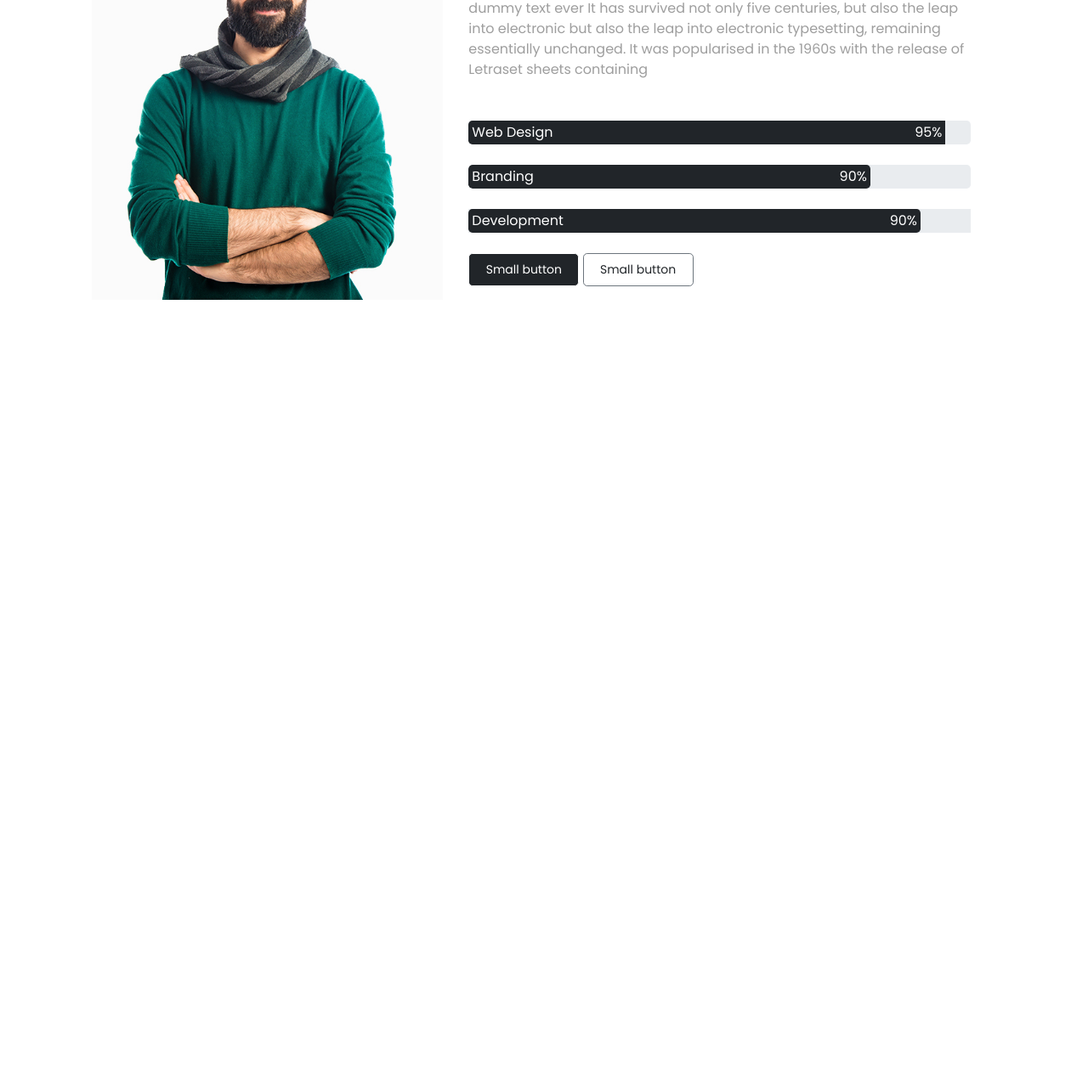
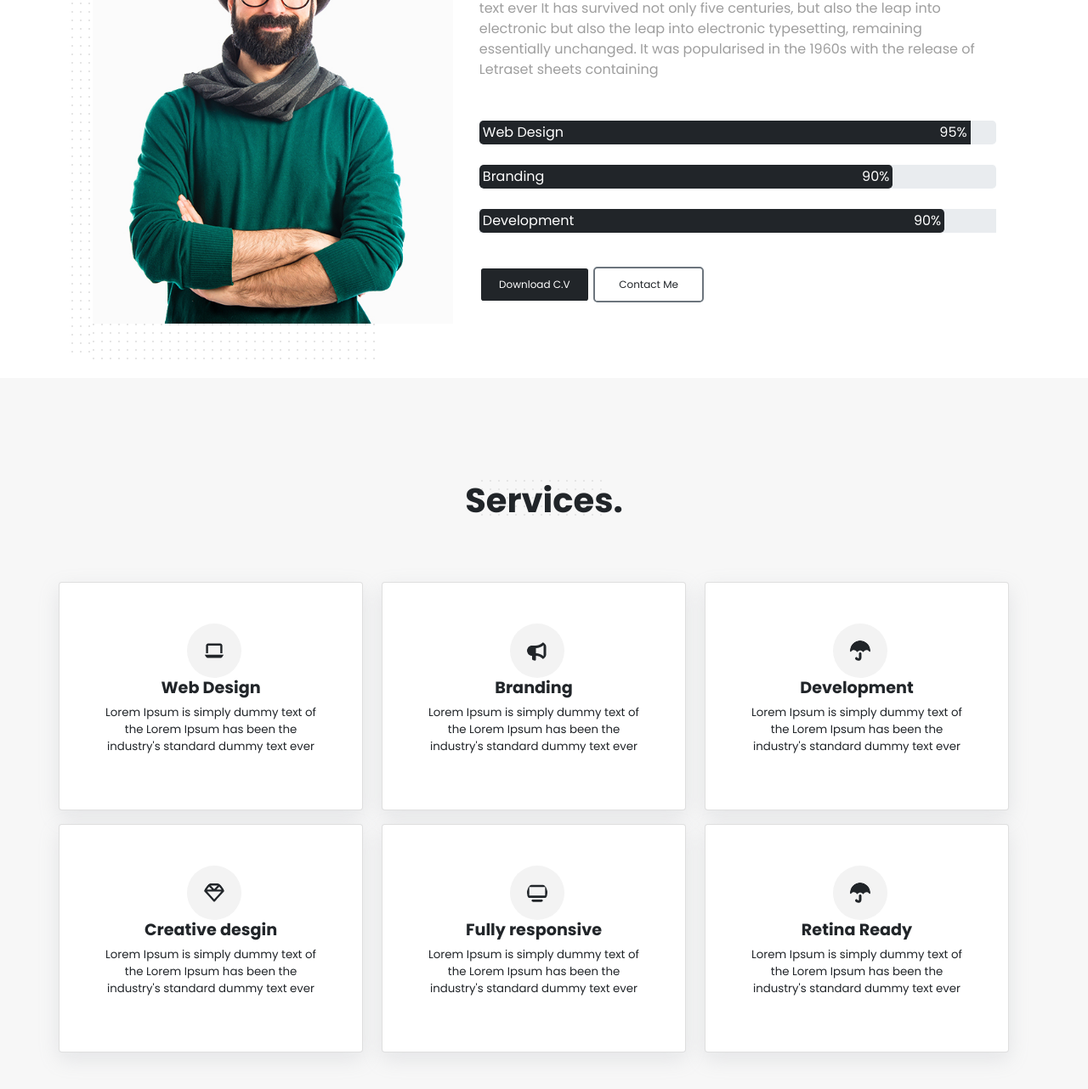
Before and after one commit to ayaarragab/Front-end_designs, a plain HTML site: page Larry_Daniels/index.html in a window 1280 px wide. Shown: the part 976-2258 px from the top of the page at 85% size. Before the commit the page ends 1600 px from the top, so only its background shows below. Drawn offline with Linux system fonts and the light colour scheme.

Commit message:
services

```diff
--- a/Larry_Daniels/css/style.css
+++ b/Larry_Daniels/css/style.css
@@ -178,6 +178,7 @@
 /* Start about */
 .about{
     height: fit-content;
+    background-color: white;
 }
 .col img{
     width: 80%;
@@ -205,18 +206,23 @@
     background-color: #212529;
     border-color: white;
     width: 130px;
+    font-size:0.75rem;
+    padding: 0.6rem;
+    border-width: 2.3px;
 }
 .abt-btns button:nth-of-type(2){
     background-color: white;
     color: #212529;
     width: 130px;
+    font-size:0.75rem;
+    padding: 0.6rem;
+    border-width: 2.3px;
 }
 .abt-btns button:nth-of-type(1):hover{
     animation: opacity 1.5s;
     background-color: white;
     color: #212529;
     border-color: #212529;
-
 }
 .abt-btns button:nth-of-type(2):hover{
     animation: opacity 1.5s;
@@ -233,7 +239,70 @@
         opacity: 100%;
     }
 }
+.dots-1{
+    background-image: url(../imgs/dots.png);
+    width: 80%;
+    height: 50px;
+}
+.dots-2{
+    background-image: url(../imgs/dots.png);
+    height: 85%;
+    width: 25px;
+    top: 115px;
+    left: -25px;
+}
 /* End about */
 /* Start Services */
-
+.dots-s{
+    background-image: url(../imgs/dots.png);
+    height: 50px;
+    width: 80%;
+}
+.services{
+    background-color: #f7f7f7;
+}
+.services-h1 h1{
+z-index: 2;
+font-weight: bold;
+}
+.card-icon svg{
+    padding: 20px;
+    margin-left: 0.5rem;
+    background-color: #f3f3f3;
+    border-radius: 50%;
+    width: 24px;
+    height: 24px;
+}
+.card-icon, .card-txt{
+    display: flex !important;
+    justify-content: center !important;
+    align-items: center !important;
+    flex-direction: column;
+}
+.card-txt{
+    font-size: smaller;
+}
+@media (max-width: 768px) {
+    .card{
+        width: 410px;
+    }
+}
+@media ((max-width: 988px) and (min-width: 768px)) {
+    .card{
+        width: 200px;
+    }
+}
+.card-txt h3{
+    font-size: 1.2rem;
+    font-weight: bolder;
+}
+.card{
+    box-shadow: rgba(149, 157, 165, 0.2) 0px 8px 24px;
+}
+@media (min-width: 768px)
+{
+    .ml-sm-5, .mx-sm-5 {
+        margin-left: -1.5rem!important;
+    }
+}
 /* End Services */
--- a/Larry_Daniels/index.html
+++ b/Larry_Daniels/index.html
@@ -73,18 +73,23 @@
             </div>
         </div>
     </section>
-    <section class="about container-fluid vh-100 vw-100">
+    <section class="about container-fluid vh-50 vw-100">
       <div class="container">
-        <div class="row p-5 d-flex justify-content-lg-around flex-sm-column flex-md-row w-100 ">
-          <div class="col-5 w-25">
-              <img src="imgs/hero.jpg" class="img-fluid d-block" alt="Larry's photo">
+        <div class="row p-5">
+          <div class="col-md-5 p-3">
+            <div class="img position-relative">
+              <img src="imgs/hero.jpg" class="img-fluid" alt="Larry's photo">
+              <div class="dots-1 position-absolute"></div>
+              <div class="dots-2 position-absolute"></div>
             </div>
-          <div class="col-7">
+          </div>
+          <div class="col-md-7">
             <div class="about-txt mb-5">
               <h2>About me.</h2>
               <small style="color: #9e9c9c;">UI / UX DESIGNER & WEB DEVELOPER</small>
               <p class="mt-2" style="color: #9e9e9e;" >I am <strong>JERRY DANIELS</strong> Lorem Ipsum is simply dummy text of the printing and typesetting industry. Lorem Ipsum has been the industry's standard dummy text ever It has survived not only five centuries, but also the leap into electronic but also the leap into electronic typesetting, remaining essentially unchanged. It was popularised in the 1960s with the release of Letraset sheets containing</p>
             </div>
+            <div class="bars pb-3">
               <div class="progress mb-4 rounded-3" role="progressbar" aria-label="Basic example" aria-valuenow="0" aria-valuemin="0" aria-valuemax="100">
                 <div class="progress-bar justify-content-between d-flex flex-row" style="width: 95%"><div class="p-1">Web Design</div><div class="p-1">95%</div>
                 </div>
@@ -95,9 +100,84 @@
               <div class="progress mb-4" role="progressbar" aria-label="Basic example" aria-valuenow="90" aria-valuemin="0" aria-valuemax="100">
                 <div class="progress-bar d-flex justify-content-between d-flex flex-row rounded-3" style="width: 90%"><div class="p-1">Development</div><div class="p-1">90%</div></div>
               </div>
+            </div>
             <div class="abt-btns">
-              <button type="button" class="btn btn-primary rounded-3 btn-sm p-2">Small button</button>
-              <button type="button" class="btn btn-secondary btn-sm rounded-3 p-2">Small button</button>
+              <button type="button" class="btn btn-primary rounded-3 btn-sm">Download C.V</button>
+              <button type="button" class="btn btn-secondary btn-sm rounded-3">Contact Me</button>
+            </div>
+          </div>
+        </div>
+      </div>
+    </section>
+    <section class="services p-4">
+      <div class="container p-5 gap-3 d-flex flex-column justify-content-center align-items-center">
+          <div class="row m-5">
+            <div class="services-h1 position-relative d-flex justify-content-center">
+              <div class="dots-s position-absolute"></div>
+              <h1>Services.</h1>
+            </div>
+          </div>
+          <div class="row gap-3">
+            <div class="col-md ml-sm-5">
+              <div class="card p-5">
+                <div class="card-icon">
+                  <i class="fa-solid fa-laptop d-flex justify-content-center align-items-center"></i>
+                </div>
+                <div class="card-txt text-center">
+                  <h3>Web Design</h3>
+                  <p>Lorem Ipsum is simply dummy text of the Lorem Ipsum has been the industry's standard dummy text ever</p>
+                </div>
+              </div>
+            </div>
+            <div class="col-md ml-sm-5">
+              <div class="card p-5">
+                <div class="card-icon">
+                  <i class="fa-solid fa-bullhorn d-flex justify-content-center align-items-center"></i>                </div>
+                <div class="card-txt text-center">
+                  <h3>Branding</h3>
+                  <p>Lorem Ipsum is simply dummy text of the Lorem Ipsum has been the industry's standard dummy text ever</p>
+                </div>
+              </div>
+            </div>
+            <div class="col-md ml-sm-5">
+              <div class="card p-5">
+                <div class="card-icon">
+                  <i class="fa-solid fa-umbrella d-flex justify-content-center align-items-center"></i>                <div class="card-txt text-center">
+                  <h3>Development</h3>
+                  <p>Lorem Ipsum is simply dummy text of the Lorem Ipsum has been the industry's standard dummy text ever</p>
+                </div>
+              </div>
+            </div>
+          </div>
+          </div>
+          <div class="row gap-3">
+            <div class="col-md ml-sm-5">
+              <div class="card p-5">
+                <div class="card-icon">
+                  <i class="fa-regular fa-gem d-flex justify-content-center align-items-center"></i>                </div>
+                <div class="card-txt text-center">
+                  <h3>Creative desgin</h3>
+                  <p>Lorem Ipsum is simply dummy text of the Lorem Ipsum has been the industry's standard dummy text ever</p>
+                </div>
+              </div>
+            </div>
+            <div class="col-md ml-sm-5">
+              <div class="card p-5">
+                <div class="card-icon">
+                  <i class="fa-solid fa-tv d-flex justify-content-center align-items-center"></i>                <div class="card-txt text-center">
+                  <h3>Fully responsive</h3>
+                  <p>Lorem Ipsum is simply dummy text of the Lorem Ipsum has been the industry's standard dummy text ever</p>
+                </div>
+              </div>
+            </div>
+          </div>
+          <div class="col-md ml-sm-5">
+            <div class="card p-5">
+              <div class="card-icon">
+                <i class="fa-solid fa-umbrella d-flex justify-content-center align-items-center"></i>                <div class="card-txt text-center">
+                <h3>Retina Ready</h3>
+                <p>Lorem Ipsum is simply dummy text of the Lorem Ipsum has been the industry's standard dummy text ever</p>
+              </div>
             </div>
           </div>
           </div>
```
Also changed, not shown: Larry_Daniels/help.html (added, +8 -0 lines), Larry_Daniels/imgs/dots.png (added). Lines whose indentation alone changed are shown as unchanged.
